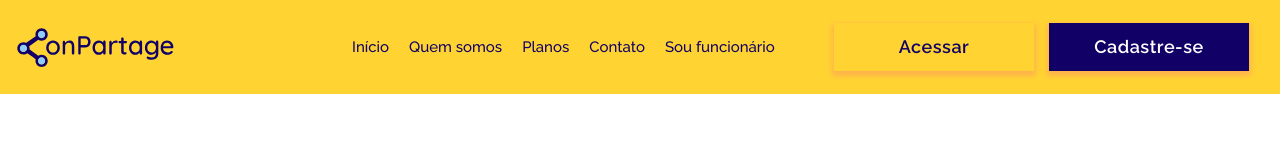
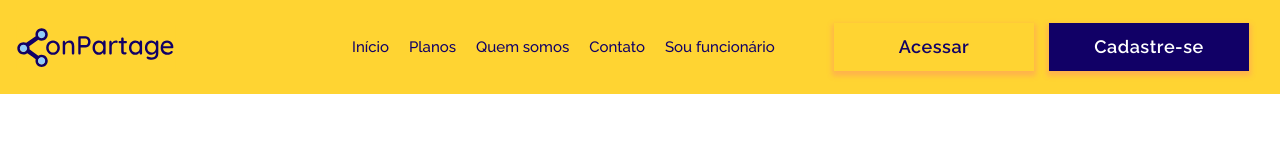
Before and after one commit to AmandaCacholi/onPartage-front-end-feegow, a React (Create React App) app: page / in a window 1280 px wide. Shown: the top 160 px of the page. Built offline with nearby package versions, Linux system fonts and the light colour scheme.

Commit message:
adição de smooth scroll e animações nas páginas

```diff
--- a/package.json
+++ b/package.json
@@ -14,6 +14,7 @@
     "react-dom": "^17.0.1",
     "react-router-dom": "^5.2.0",
     "react-scripts": "4.0.3",
+    "react-scroll": "^1.8.2",
     "web-vitals": "^1.0.1"
   },
   "scripts": {
--- a/src/components/Cadastro/Cadastro.jsx
+++ b/src/components/Cadastro/Cadastro.jsx
@@ -1,4 +1,4 @@
-import { TextField, FormControlLabel, Switch } from "@material-ui/core";
+import { TextField, FormControlLabel, Switch, Grow } from "@material-ui/core";
 import React from "react";
 import { BtnContato } from "../Button/Button";
 import imgCadastro from "../../assets/images/cadastro.svg";
@@ -7,9 +7,12 @@ import "./Cadastro.css";
 export const Cadastro = () => {
   return (
     <section className="cadastro">
+      <Grow in={true} timeout={1000}>
         <div className="cadastro__imgBg">
           <img src={imgCadastro} className="cadastro__img" />
         </div>
+      </Grow>
+      <Grow in={true} timeout={1500}>
         <div className="cadastro__formWrapper">
           <h2 className="cadastro__titulo">
             Crie sua conta <span>grátis</span>
@@ -52,6 +55,7 @@ export const Cadastro = () => {
             <BtnContato>Criar conta</BtnContato>
           </form>
         </div>
+      </Grow>
     </section>
   );
 };
--- a/src/components/CostumersPage/CostumersPage.jsx
+++ b/src/components/CostumersPage/CostumersPage.jsx
@@ -3,10 +3,12 @@ import "./CostumersPage.css";
 import {BtnAmareloPanel, BtnUpload} from '../Button/Button';
 import Logo from "../../assets/images/round-logo.svg";
 import imgFiles from '../../assets/images/files.svg'
+import { Grow } from '@material-ui/core';
 
 export default function clientPage() {
     return (
         <section className="homeC" >
+            <Grow in={true} timeout={1000}>
                 <div className="homeC__menu">
                     <img src={Logo} className="homeC__img" />
                     <div className="homeC__btnMenu">
@@ -16,6 +18,8 @@ export default function clientPage() {
                         <BtnAmareloPanel>Sair</BtnAmareloPanel>
                     </div>
                 </div>
+            </Grow>
+            <Grow in={true} timeout={1500}>
                 <div className="homeC__areaPrincipal">
                     <h2 className="homeC__titulo" >Bem vindo!</h2>
                     <div className="homeC__areaUpload">
@@ -29,6 +33,7 @@ export default function clientPage() {
                         <img src={imgFiles} className="homeC__imgFiles" />
                     </div>
                 </div>
+            </Grow>
         </section>
     )
 }
--- a/src/components/Header/Header.css
+++ b/src/components/Header/Header.css
@@ -1,5 +1,10 @@
 header {
     background: var(--primary-yellow);
+}
+
+.navbar {
+    background: var(--primary-yellow);
+
 }
 
 .header__imagem {
@@ -17,6 +22,7 @@ header {
     font-weight:500;
     font-size: 15px;
     color: var(--dark-blue);
+    cursor: pointer;
 }
 
 .header__nav__btns {
--- a/src/components/Header/Header.jsx
+++ b/src/components/Header/Header.jsx
@@ -3,45 +3,52 @@ import logo from "../../assets/images/logo.svg";
 import { BtnAzulHeader, BtnAmareloHeader } from "../Button/Button";
 import "./Header.css";
 import { Navbar, Nav } from "react-bootstrap";
-import { Link } from "react-router-dom";
+import { NavLink } from "react-router-dom";
+import { Link } from "react-scroll";
 
 export const Header = (props) => {
   return (
     <header>
-      <Navbar collapseOnSelect expand="lg" className="navbar">
-        <Link to="/">
+      <Navbar collapseOnSelect expand="lg" className="navbar" sticky="top" >
+        <NavLink to="/">
           <Navbar.Brand href="#home">
             <img className="header__imagem" src={logo} />
           </Navbar.Brand>
-        </Link>
+        </NavLink>
         <Navbar.Toggle aria-controls="responsive-navbar-nav" />
         <Navbar.Collapse id="responsive-navbar-nav">
           <Nav className="mr-auto header__nav">
             <Nav className="header__nav__item" href="#">
               Início
             </Nav>
+            <Link to="planos" smooth={true} duration={1000} delay={500} >
+              <Nav className="header__nav__item" href="#planos">
+                Planos
+              </Nav>
+            </Link>
+            <Link to="sobre" smooth={true} duration={1000} delay={500} >
               <Nav className="header__nav__item" href="#quem-somos">
                 Quem somos
               </Nav>
-            <Nav className="header__nav__item" href="#planos">
-              Planos
-            </Nav>
+            </Link>
+            <Link to="contato" smooth={true} duration={1000} delay={500} >
               <Nav className="header__nav__item" href="#contato">
                 Contato
               </Nav>
-            <Link to="/login-funcionario">
-              <Nav className="header__nav__item" href="#sou-funcionario">
+            </Link>
+            <NavLink to="/login-funcionario">
+              <Nav className="header__nav__item">
                 Sou funcionário
               </Nav>
-            </Link>
+            </NavLink>
           </Nav>
           <Nav className="header__nav__btns">
-            <Link to="/login-cliente">
+            <NavLink to="/login-cliente">
               <BtnAmareloHeader>Acessar</BtnAmareloHeader>
-            </Link>
-            <Link to="/cadastro-cliente">
+            </NavLink>
+            <NavLink to="/cadastro-cliente">
               <BtnAzulHeader>Cadastre-se</BtnAzulHeader>
-            </Link>
+            </NavLink>
           </Nav>
         </Navbar.Collapse>
       </Navbar>
--- a/src/components/Home/Home.jsx
+++ b/src/components/Home/Home.jsx
@@ -1,4 +1,4 @@
-import { Grow } from "@material-ui/core";
+import { Grow, Fab } from "@material-ui/core";
 import React from "react";
 import { Link } from "react-router-dom";
 import imgHomeUm from "../../assets/images/imagem-section-1.svg";
@@ -14,6 +14,8 @@ import "./Home.css";
 export const Home = () => {
   return (
     <>
+
+
       <h2 className="home__titulo">
         Armazenamento em nuvem com segurança e privacidade
       </h2>
@@ -44,7 +46,7 @@ export const Home = () => {
       </section>
 
       <section className="home__planos">
-        <Titulo>Nossos Planos</Titulo>
+        <Titulo id="planos">Nossos Planos</Titulo>
         <div className="home__planosWrapper">
           <Planos
             nomePlano="Bronze"
@@ -72,12 +74,12 @@ export const Home = () => {
       </section>
 
       <section className="home__sobre">
-        <Titulo>Quem Somos</Titulo>
+        <Titulo id="sobre" >Quem Somos</Titulo>
         <Sobre />
       </section>
 
       <section className="home__contato">
-        <Titulo>Contato</Titulo>
+        <Titulo id="contato" >Contato</Titulo>
         <Contato />
       </section>
 
--- a/src/components/HomeFuncionario/HomeFuncionario.jsx
+++ b/src/components/HomeFuncionario/HomeFuncionario.jsx
@@ -2,13 +2,17 @@ import React from "react";
 import { BtnMenuFuncionario } from "../Button/Button";
 import imgRoundLogo from "../../assets/images/round-logo.svg";
 import "./HomeFuncionario.css";
+import { Grow } from "@material-ui/core";
 
 export const HomeFuncionario = () => {
   return (
     <section className="homeF">
+      <Grow in={true} timeout={1000}>
         <div className="homeF__bgImg">
           <img className="homeF__img" src={imgRoundLogo} />
         </div>
+      </Grow>
+      <Grow in={true} timeout={1500}>
         <div className="homeF__areaPrincipal">
           <h2 className="homeF__titulo">Bem-vindo!</h2>
           <div className="homeF__btns">
@@ -20,6 +24,7 @@ export const HomeFuncionario = () => {
             <BtnMenuFuncionario>Configurações</BtnMenuFuncionario>
           </div>
         </div>
+      </Grow>
     </section>
   );
 };
--- a/src/components/LoginFuncionario/LoginF.jsx
+++ b/src/components/LoginFuncionario/LoginF.jsx
@@ -4,20 +4,29 @@ import imgFuncionario from "../../assets/images/login-funcionario.svg";
 import "./LoginF.css";
 import { BtnContato } from "../Button/Button";
 import { Link } from "react-router-dom";
+import { Grow } from "@material-ui/core";
 
 export const LoginF = () => {
   return (
     <section className="loginF">
-      <div className="loginF__bgTitulo" >
+      <Grow in={true} timeout={1000}>
+        <div className="loginF__bgTitulo">
           <h2 className="loginF__titulo">Área do Funcionário</h2>
         </div>
+      </Grow>
+      <Grow in={true} timeout={1500}>
         <div className="loginF__form">
           <Login type="text" id="loginF__id" label="ID do Funcionário" />
-        <Link className="loginF__btn" to="area-funcionario"><BtnContato>Entrar</BtnContato></Link>
+          <Link className="loginF__btn" to="area-funcionario">
+            <BtnContato>Entrar</BtnContato>
+          </Link>
         </div>
+      </Grow>
+      <Grow in={true} timeout={1000}>
         <div className="loginF__imgBg">
           <img src={imgFuncionario} className="loginF__img" />
         </div>
+      </Grow>
     </section>
   );
 };
--- a/src/components/Sobre/Sobre.jsx
+++ b/src/components/Sobre/Sobre.jsx
@@ -5,7 +5,7 @@ import { Time } from "../Time/Time";
 
 export const Sobre = () => {
   return (
-    <div className="sobre">
+    <section className="sobre">
       <div className="sobre__textoWrapper">
         <p className="sobre__texto">
           Lorem ipsum dolor sit amet, consectetur adipiscing elit. Integer eget
@@ -32,6 +32,6 @@ export const Sobre = () => {
           titulo="Front End Developer"
         />
       </div>
-    </div>
+    </section>
   );
 };
--- a/src/components/Titulo/Titulo.jsx
+++ b/src/components/Titulo/Titulo.jsx
@@ -3,6 +3,6 @@ import './Titulo.css'
 
 export const Titulo = (props) => {
     return (
-        <h3 className="titulo" >{props.children}</h3>
+        <h3 className="titulo" id={props.id} >{props.children}</h3>
     )
 }
```
Also changed, not shown: src/components/LoginCliente/LoginC.jsx (+13 -3 lines), 1 other file (tests, documents, lock files or other folders). Lines whose indentation alone changed are shown as unchanged.
